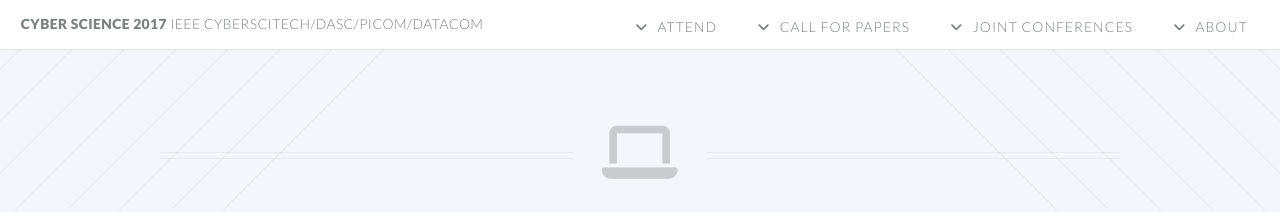
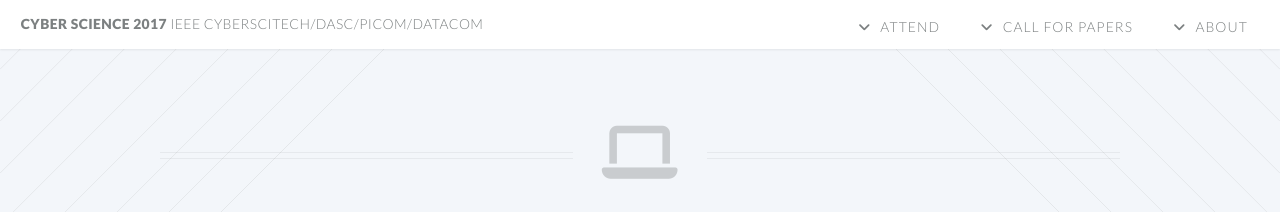
Before and after one commit to cyber-science/2017, a Jekyll site: the page built from index.md, in a window 1280 px wide. Shown: the top 212 px of the page. Built offline with Jekyll 4.4.1, drawn with Linux system fonts in a browser that asks for light colours; nearby versions of some CDN libraries.

Commit message:
update menu

```diff
--- a/_includes/twenty/header.html
+++ b/_includes/twenty/header.html
@@ -44,27 +44,10 @@
         </ul>
       </li>
       <li class="submenu">
-        <a href="#">Joint Conferences</a>
-        <ul>
-          <li>
-            <a href="http://cse.stfx.ca/~picom2017/">IEEE PICOM 2017</a>
-          </li>
-          <li>
-            <a href="http://cse.stfx.ca/~dasc2017/">IEEE DASC 2017</a>
-          </li>
-          <li>
-            <a href="http://cyberscitech.net/2017/">IEEE CyberSciTech 2017</a>
-          </li>
-          <li>
-            <a href="https://grid.chu.edu.tw/datacom2017/">IEEE DataCom 2017</a>
-          </li>
-        </ul>
-      </li>
-      <li class="submenu">
         <a href="#">About</a>
         <ul>
           <li>
-            <a href="#">Conference Organizers</a>
+            <a href="{{"/organization.html" | prepend: site.baseurl}}">Organization</a>
           </li>
           <li>
             <a href="#">Program Committee</a>
```
